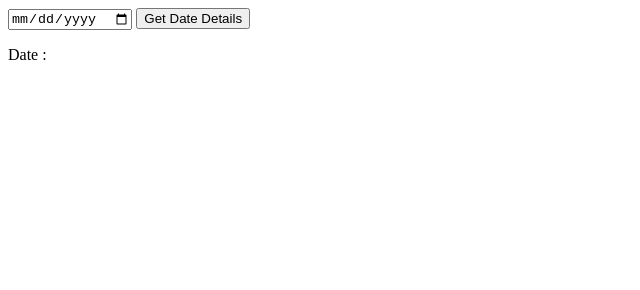
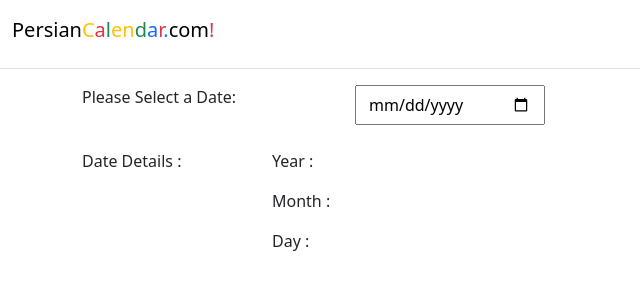
Before and after one commit to nasser-hadi/persian-calendar-js, a plain HTML site: page index.html in a window 1280 px wide. Shown: the whole page, without its empty margins (0-640 px from the left). Drawn offline with nearby package versions, Linux system fonts and the light colour scheme.

Commit message:
Changing the design of the application in the HTML file

```diff
--- a/index.html
+++ b/index.html
@@ -3,13 +3,38 @@
 <head>
     <meta charset="UTF-8">
     <meta name="viewport" content="width=device-width, initial-scale=1.0">
-    <title>Date time picker</title>
+    <link href="https://cdn.jsdelivr.net/npm/bootstrap@5.3.5/dist/css/bootstrap.min.css" rel="stylesheet" integrity="sha384-SgOJa3DmI69IUzQ2PVdRZhwQ+dy64/BUtbMJw1MZ8t5HZApcHrRKUc4W0kG879m7" crossorigin="anonymous">
+    <title>Persian Calendar - Ver 1.0</title>
 </head>
 <body>
-    <input type="date" id="datePicker">
-    <button onclick="getGregorianDateDetails()">Get Date Details</button>
-    <p id="dateDetails01">Date : </p>
+    <header>
+        <nav class="navbar navbar-light bg-white border-bottom mb-3">
+            <div class="container-fluid">
+                <a class="navbar-brand" >
+                    <h1 class="navbar-brand ">
+                        Persian<span class="text-warning">C</span><span class="text-danger">a</span><span class="text-success">l</span><span class="text-warning">e</span><span class="text-warning">n</span><span class="text-success">d</span><span class="text-primary">a</span><span class="text-danger">r</span><span class="text-primary">.</span>com<span class="text-danger">!</span>
+                    </h1>
+                </a>
+            </div>
+        </nav>
+    </header>
+    <main class="container">
 
-    <script src="script.js"></script>
+        <div class="row">
+            <p class="col-3 font">Please Select a Date:</p>
+            <input type="date" id="datePicker" class="col-2">
+        </div>
+        <br>
+        <div class="row">
+            <p class="col-2">Date Details : </p>
+            <div class="col-2">
+                <p id="year_G" >Year :</p>
+                <p id="month_G" >Month :</p>
+                <p id="day_G" >Day :</p>
+            </div>
+        </div>
+    </main>
+    <script src="script03.js"></script>
+    <script src="https://cdn.jsdelivr.net/npm/bootstrap@5.3.5/dist/js/bootstrap.bundle.min.js" integrity="sha384-k6d4wzSIapyDyv1kpU366/PK5hCdSbCRGRCMv+eplOQJWyd1fbcAu9OCUj5zNLiq" crossorigin="anonymous"></script>
 </body>
 </html>
--- a/script.js
+++ b/script.js
@@ -12,23 +12,26 @@ document.querySelector('#datePicker').addEventListener('change', function (event
     dateValue = event.target.value;
 
     if (dateValue) {
-        document.getElementById('dateDetails01').innerText = '';
 
         let date = new Date(dateValue);
         Year_G = date.getFullYear();
         Month_G = date.getMonth() + 1; // Months are zero-based
         Day_G = date.getDate();
+
+        gregorianDateDetails(dateValue);
     }
     else {
-        document.getElementById('dateDetails01').innerText = 'Please select a date.';
+        document.getElementById('year_G').innerText = 'Please select a date.';
     }
 });
 
 
-function getGregorianDateDetails() {
-    if (dateValue) {
-        document.getElementById('dateDetails01').innerText = `Year: ${Year_G} - Month: ${Month_G} - Day: ${Day_G} `;
+function gregorianDateDetails(date2) {
+    if (date2) {
+        document.getElementById('year_G').innerText= `Year : ${Year_G} `;
+        document.getElementById('month_G').innerText= `Month : ${Month_G.toString().padStart(2,'0')} `;
+        document.getElementById('day_G').innerText= `Day : ${Day_G.toString().padStart(2,'0')} `;
     } else {
-        document.getElementById('dateDetails01').innerText = 'Please select a date.';
+        document.getElementById('year_G').innerText = 'Please select a date.';
     }
 }
```
